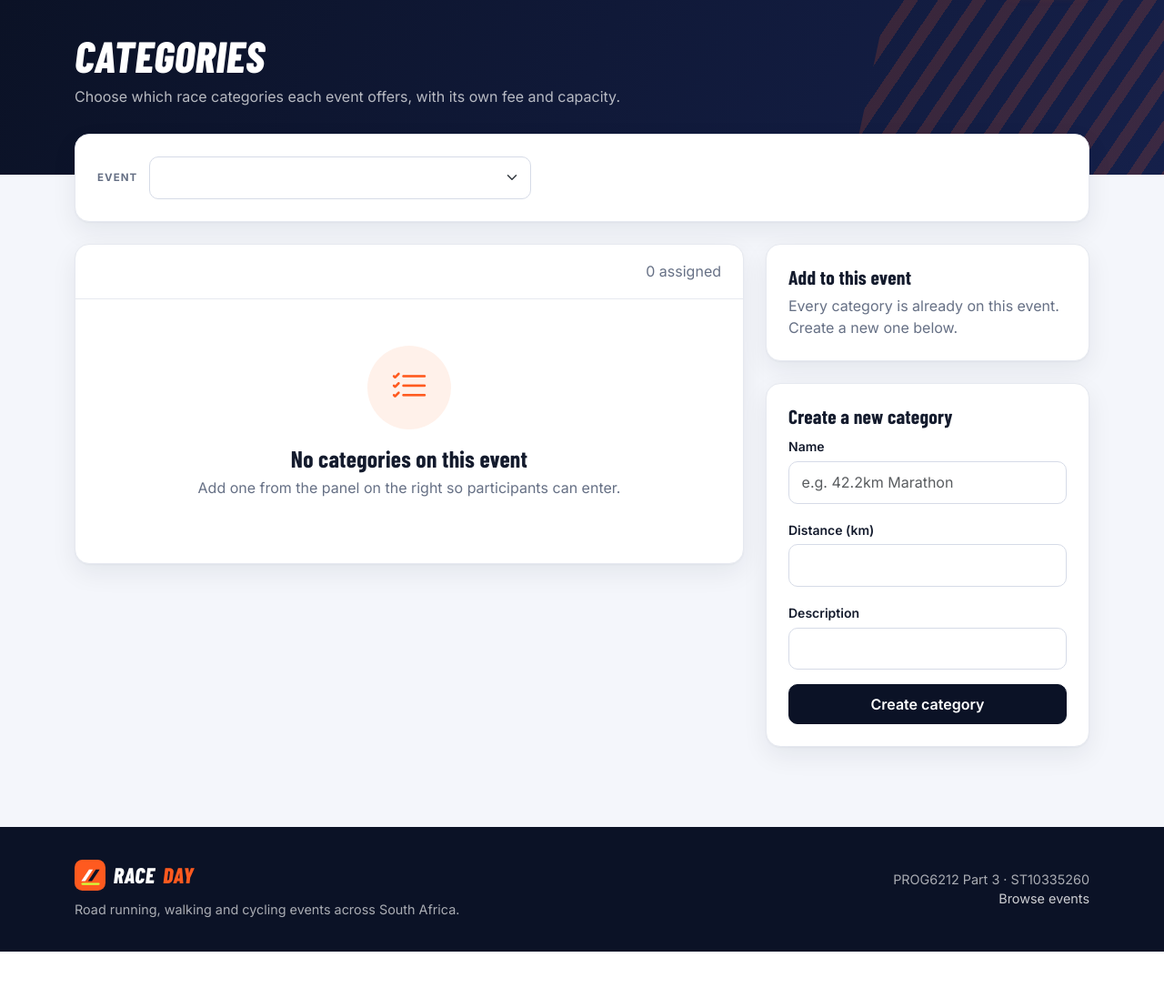
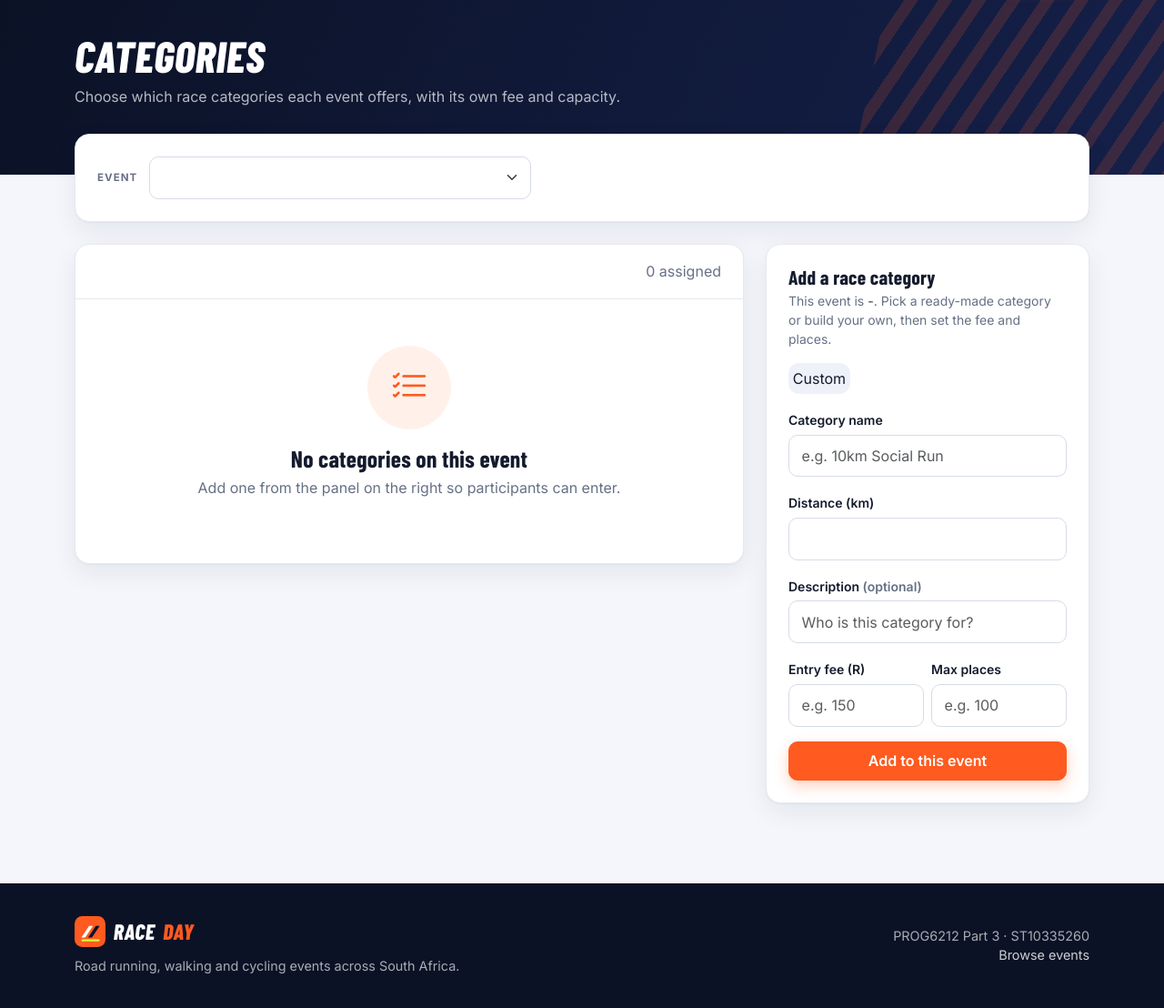
Before and after one commit to ST10335260/ST10335260_PROG6212_POE_Part1, an ASP.NET Core app: template ST10335260_PROG6212_POE_Part3/Views/OrganiserCategories/Index.cshtml in a window 1280 px wide. Shown: the part 71-1179 px from the top of the page at 91% size. Before the commit the page ends 1117 px from the top, so only its background shows below. Run offline with ASP.NET Core 8, Linux system fonts and the light colour scheme; the template is opened without the code that fills it, so the values that code supplies are empty.

Commit message:
Replaced duplicate category cards with one tabbed add card

```diff
--- a/ST10335260_PROG6212_POE_Part3/Views/OrganiserCategories/Index.cshtml
+++ b/ST10335260_PROG6212_POE_Part3/Views/OrganiserCategories/Index.cshtml
@@ -56,36 +56,47 @@
                 </div>
             </div>
             <div class="col-lg-4">
-                <div class="rd-card rd-card-pad mb-4">
-                    <h4>Add to this event</h4>
-                    @if (Model.AvailableCategories.Count == 0)
-                    {
-                        <p class="text-muted mb-0">Every category is already on this event. Create a new one below.</p>
-                    }
-                    else
-                    {
-                        <form asp-action="Add" method="post" novalidate>
-                            <input type="hidden" name="EventId" value="@sel.EventId" />
-                            <div class="mb-3"><label class="form-label" for="addCat">Category</label>
-                                <select class="form-select" id="addCat" name="CategoryId">
-                                    @foreach (var c in Model.AvailableCategories) { <option value="@c.CategoryId">@c.CategoryName @(c.DefaultDistance is { } d ? $"({Format.Distance(d)})" : "")</option> }
-                                </select></div>
-                            <div class="row g-2 mb-3">
-                                <div class="col-6"><label class="form-label" for="addFee">Entry fee (R)</label><input class="form-control" id="addFee" name="EntryFee" type="number" min="0" step="0.01" value="150" /></div>
-                                <div class="col-6"><label class="form-label" for="addMax">Max places</label><input class="form-control" id="addMax" name="MaxParticipants" type="number" min="1" value="100" /></div>
-                            </div>
-                            <button class="btn btn-primary w-100" type="submit" data-loading="Adding">Add category</button>
-                        </form>
-                    }
-                </div>
-                <div class="rd-card rd-card-pad">
-                    <h4>Create a new category</h4>
-                    <form asp-action="Create" method="post" novalidate>
+                @{
+                    var suggested = Model.AvailableCategories
+                        .OrderBy(c => c.DefaultDistance is { } d ? Math.Abs(d - (sel.DistanceKm ?? 0)) : decimal.MaxValue)
+                        .ThenBy(c => c.CategoryName)
+                        .ToList();
+                    var hasExisting = suggested.Count > 0;
+                    var evKmText = sel.DistanceKm?.ToString("0.##", System.Globalization.CultureInfo.InvariantCulture) ?? string.Empty;
+                }
+                <div class="rd-card rd-card-pad" id="addCategoryCard" data-event-distance="@evKmText">
+                    <h4 class="mb-1">Add a race category</h4>
+                    <p class="text-muted small">This event is <strong>@Format.Distance(sel.DistanceKm)</strong>. Pick a ready-made category or build your own, then set the fee and places.</p>
+                    <form asp-action="Add" method="post" novalidate>
                         <input type="hidden" name="EventId" value="@sel.EventId" />
-                        <div class="mb-3"><label class="form-label" for="newName">Name</label><input class="form-control" id="newName" name="CategoryName" placeholder="e.g. 42.2km Marathon" required /></div>
-                        <div class="mb-3"><label class="form-label" for="newDist">Distance (km)</label><input class="form-control" id="newDist" name="DefaultDistance" type="number" step="0.1" min="0.1" /></div>
-                        <div class="mb-3"><label class="form-label" for="newDesc">Description</label><input class="form-control" id="newDesc" name="Description" /></div>
-                        <button class="btn btn-dark w-100" type="submit" data-loading="Creating">Create category</button>
+                        <div class="tabs-soft mb-3">
+                            <label class="@(hasExisting ? "active" : "d-none")" data-mode-tab="existing"><input type="radio" name="Mode" value="existing" class="d-none" @(hasExisting ? "checked" : "") /> Ready-made</label>
+                            <label class="@(hasExisting ? "" : "active")" data-mode-tab="new"><input type="radio" name="Mode" value="new" class="d-none" @(hasExisting ? "" : "checked") /> Custom</label>
+                        </div>
+
+                        <div data-mode-panel="existing" class="@(hasExisting ? "" : "d-none")">
+                            <label class="form-label" for="addCat">Category</label>
+                            <select class="form-select mb-3" id="addCat" name="CategoryId">
+                                <option value="">Choose a category</option>
+                                @foreach (var c in suggested)
+                                {
+                                    var match = c.DefaultDistance is { } dd && dd == sel.DistanceKm;
+                                    <option value="@c.CategoryId">@c.CategoryName@(c.DefaultDistance is { } dist ? $" ({Format.Distance(dist)})" : "")@(match ? " - matches this event" : "")</option>
+                                }
+                            </select>
+                        </div>
+
+                        <div data-mode-panel="new" class="@(hasExisting ? "d-none" : "")">
+                            <div class="mb-3"><label class="form-label" for="newName">Category name</label><input class="form-control" id="newName" name="NewCategoryName" maxlength="100" placeholder="e.g. 10km Social Run" /></div>
+                            <div class="mb-3"><label class="form-label" for="newDist">Distance (km)</label><input class="form-control" id="newDist" name="NewDistance" type="number" step="0.1" min="0.1" placeholder="@evKmText" value="@evKmText" /></div>
+                            <div class="mb-3"><label class="form-label" for="newDesc">Description <span class="text-muted">(optional)</span></label><input class="form-control" id="newDesc" name="NewDescription" maxlength="500" placeholder="Who is this category for?" /></div>
+                        </div>
+
+                        <div class="row g-2 mb-3">
+                            <div class="col-6"><label class="form-label" for="addFee">Entry fee (R)</label><input class="form-control" id="addFee" name="EntryFee" type="number" min="0" step="0.01" placeholder="e.g. 150" required /></div>
+                            <div class="col-6"><label class="form-label" for="addMax">Max places</label><input class="form-control" id="addMax" name="MaxParticipants" type="number" min="1" placeholder="e.g. 100" required /></div>
+                        </div>
+                        <button class="btn btn-primary w-100" type="submit" data-loading="Adding">Add to this event</button>
                     </form>
                 </div>
             </div>
@@ -108,3 +119,25 @@
         </div>
     }
 </div>
+
+@section Scripts {
+    <script>
+        (function () {
+            var card = document.getElementById('addCategoryCard');
+            if (!card) return;
+            var tabs = card.querySelectorAll('[data-mode-tab]');
+            var panels = card.querySelectorAll('[data-mode-panel]');
+            function show(mode) {
+                tabs.forEach(function (t) { t.classList.toggle('active', t.getAttribute('data-mode-tab') === mode); });
+                panels.forEach(function (p) { p.classList.toggle('d-none', p.getAttribute('data-mode-panel') !== mode); });
+            }
+            tabs.forEach(function (t) {
+                t.addEventListener('click', function () {
+                    var radio = t.querySelector('input[type=radio]');
+                    if (radio) radio.checked = true;
+                    show(t.getAttribute('data-mode-tab'));
+                });
+            });
+        })();
+    </script>
+}
```
